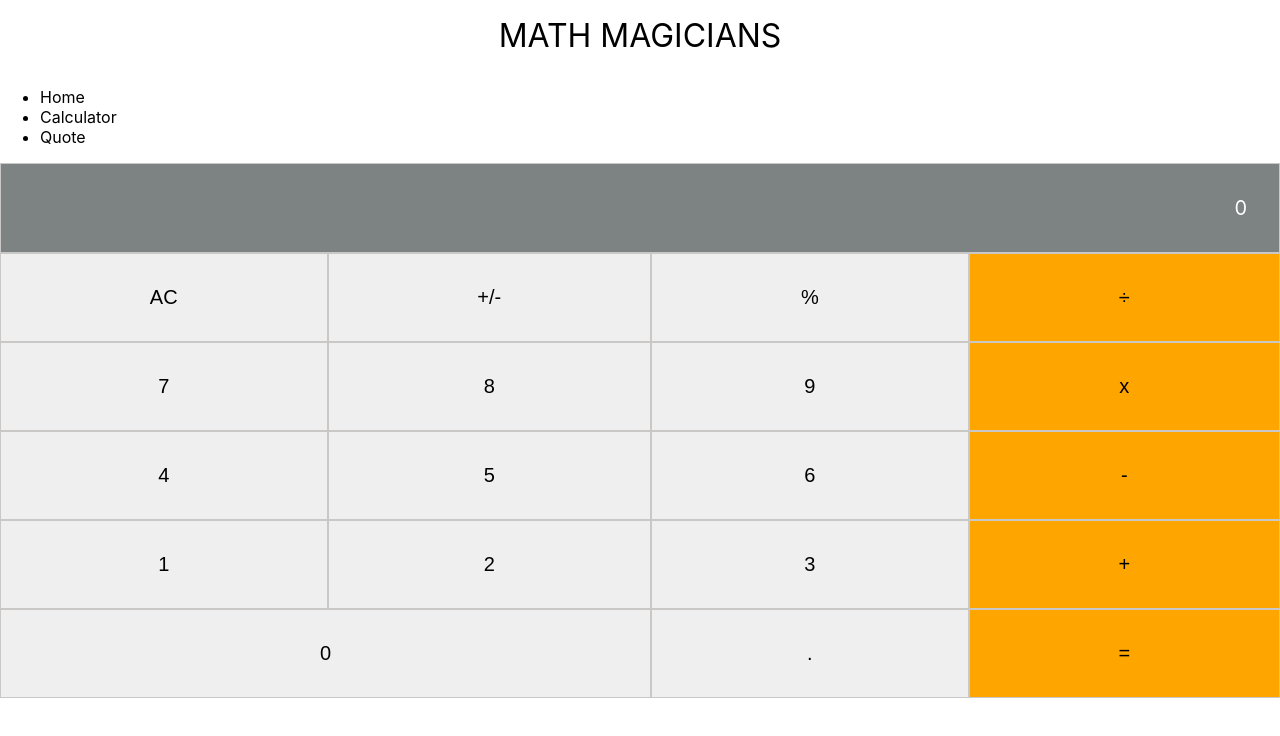
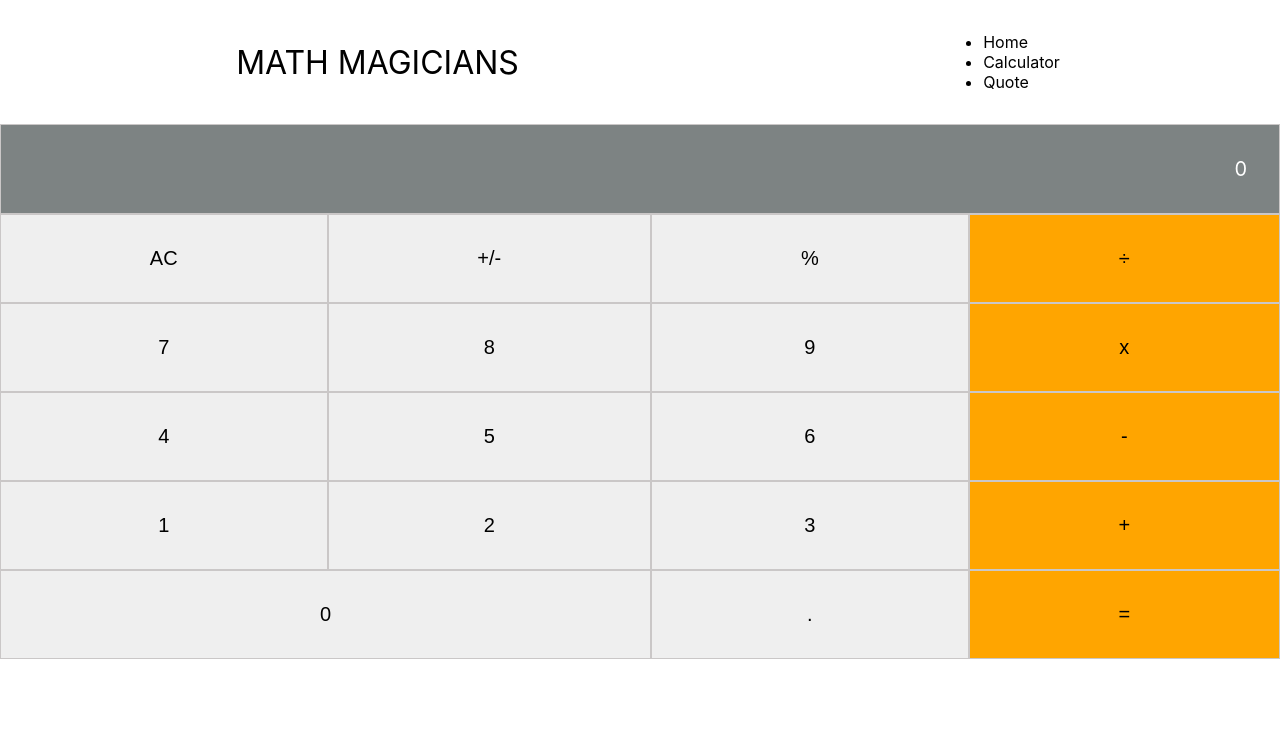
Before and after one commit to billionsjoel/math-magicians, a React (Create React App) app: page / in a window 1280 px wide. Shown: the top 736 px of the page. Built offline with nearby package versions, Linux system fonts and the light colour scheme.

Commit message:
Style menu

```diff
--- a/src/components/navBar.css
+++ b/src/components/navBar.css
@@ -3,3 +3,11 @@
 	padding: 1rem;
 	text-align: center;
 }
+
+.menu {
+	display: flex;
+	justify-content: space-around;
+	padding: 1rem;
+	align-items: center;
+	flex-wrap: wrap;
+}
```
